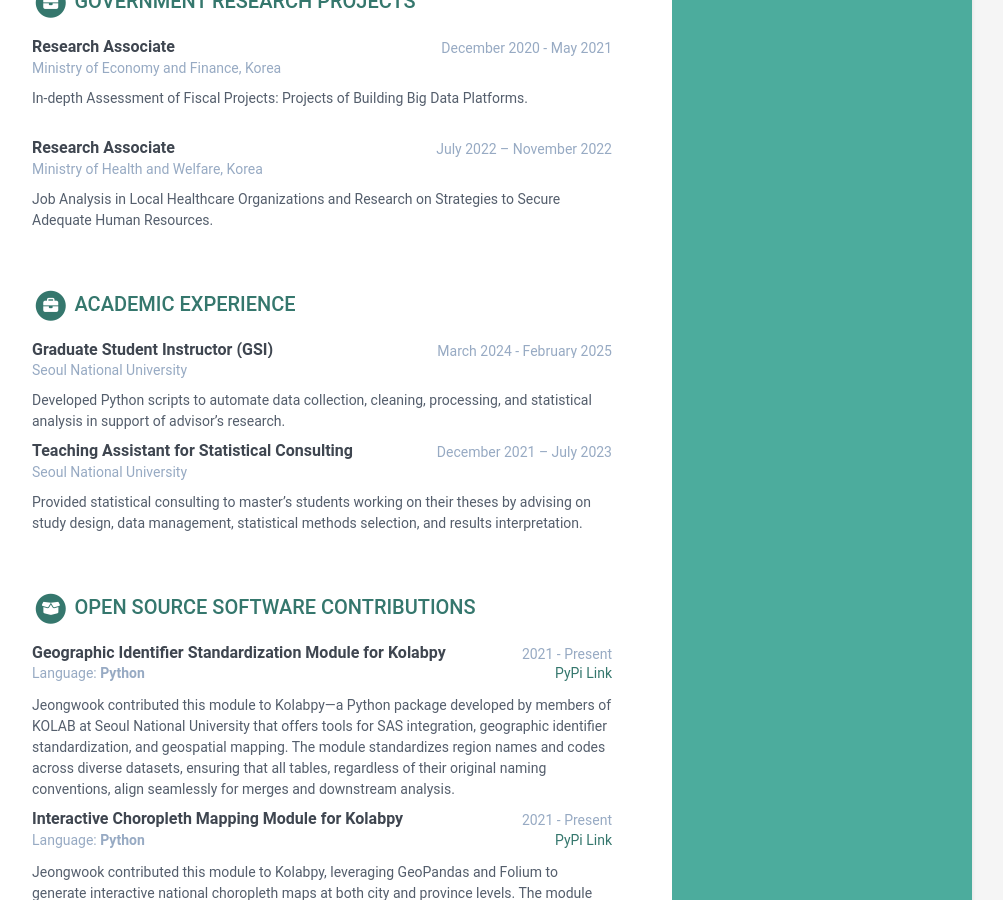
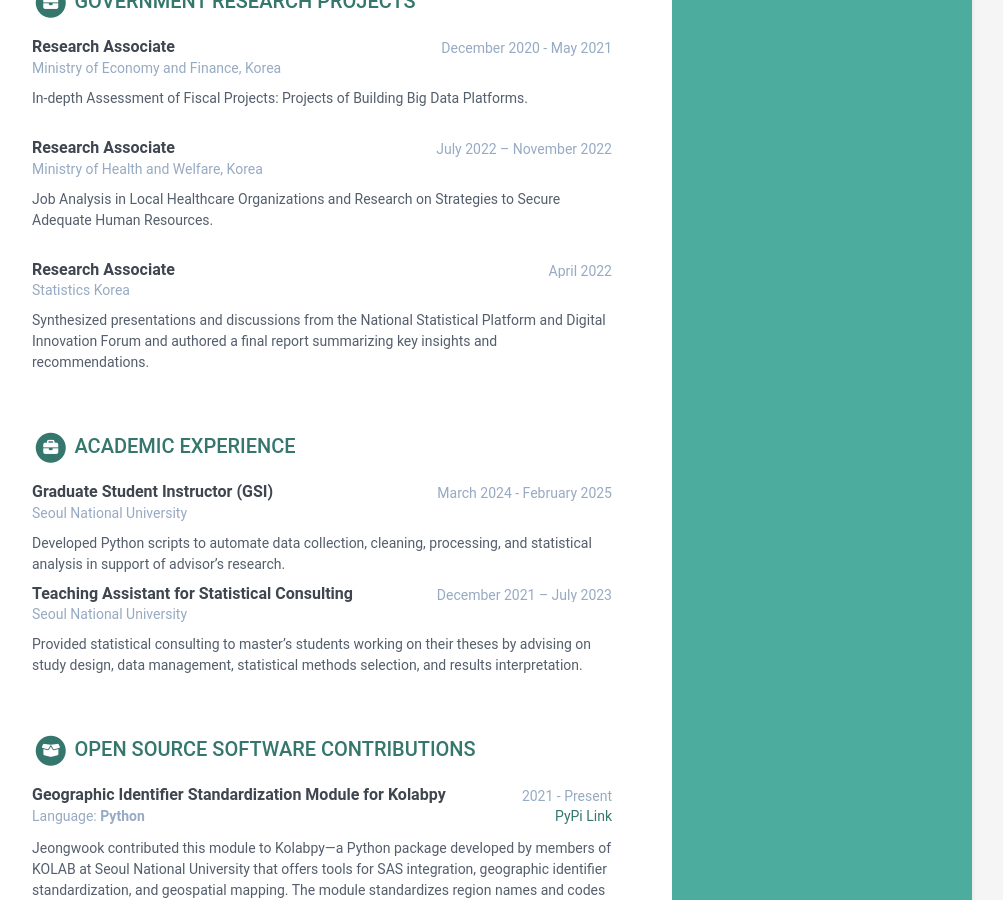
Before and after one commit to WookieLee/wookielee.github.io, a Jekyll site: the page built from index.html, in a window 1280 px wide and 900 px high, scrolled down 1910 px. Shown: the whole window, without its empty margins (168-1171 px from the left). Built offline with Jekyll 4.4.1, drawn with Linux system fonts in a browser that asks for light colours.

Commit message:
Update data.yml

```diff
--- a/_data/data.yml
+++ b/_data/data.yml
@@ -94,6 +94,11 @@
     company: Ministry of Health and Welfare, Korea
     details: |
       Job Analysis in Local Healthcare Organizations and Research on Strategies to Secure Adequate Human Resources.
+  - role: <b>Research Associate</b>
+    time: April 2022
+    company: Statistics Korea
+    details: |
+      Synthesized presentations and discussions from the National Statistical Platform and Digital Innovation Forum and authored a final report summarizing key insights and recommendations.
 
 academic-experience:
   title: Academic Experience
```
